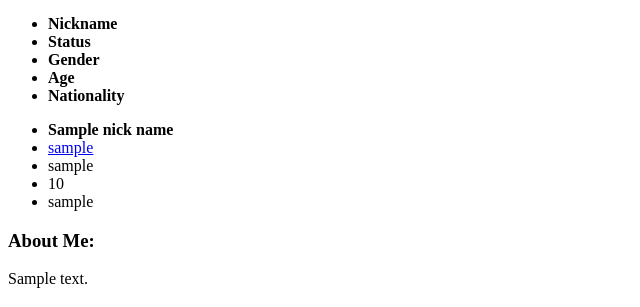
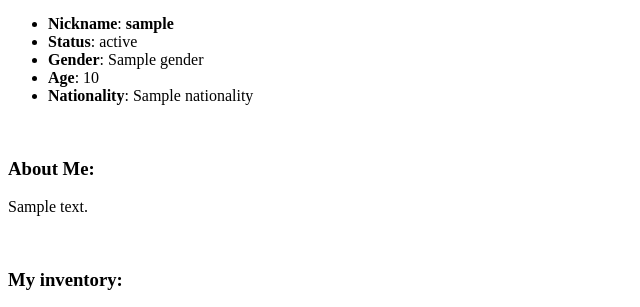
Before and after one commit to Mr-Martin/Duderinos, a PHP site: template server_wu/templates/profile.list.tpl.php in a window 1280 px wide. Shown: the part 411-718 px from the top of the page, without its empty margins (0-640 px from the left). Run offline with PHP 8.4, Linux system fonts and the light colour scheme; the template is opened without the code that fills it: most values are stand-ins (such as "Sample title", 1, 10 or a date in 2020); grey boxes marked "Sample" are stand-in pictures; data that the repository does not hold is empty.

Commit message:
profile databse connection

```diff
--- a/client_wu/style/css/main.css
+++ b/client_wu/style/css/main.css
@@ -168,7 +168,7 @@ p { float: left; }
 }
 
 #content .profileBoxlabels li {
-	width: 138px;
+	width: 130px;
 	float: left;
 	border: 1px solid black;
 }
--- a/server_wu/controllers/ProfileController.class.php
+++ b/server_wu/controllers/ProfileController.class.php
@@ -6,6 +6,7 @@ class ProfileController extends BaseController{
     'list' =>
       array('showList' =>
         array(
+          'user' => null
         )
     )
   );
@@ -17,9 +18,9 @@ class ProfileController extends BaseController{
     return $this->model;
   }
 
-  public function showList(){
+  public function showList($user){
     $model = $this->getModel();
-    $data = $model->getProfileList();
+    $data = $model->getProfileList($user);
     $this->setToResponse(
       'profile.list',
         array(
--- a/server_wu/templates/profile.list.tpl.php
+++ b/server_wu/templates/profile.list.tpl.php
@@ -1,34 +1,35 @@
-<h3>Profile:</h3><h1 class="profileName"><?php echo $profileName; ?></h1>
+<h3>Profile:</h3><h1 class="profileName"><?php echo $fullName; ?></h1>
 
 				<div id="profile">
 					<div class="profileBox">
-						<img src="../images/lordsimon.jpg" width="300px;" height="300x;"/>
+						<img src="images/<?php echo $userimage; ?>" width="300px;" height="300x;"/>
 
-						<ul class="profileBoxLabels">
-							<li><strong>Nickname</strong></li>
-							<li><strong>Status</strong></li>
-							<li><strong>Gender</strong></li>
-							<li><strong>Age</strong></li>
-							<li><strong>Nationality</strong></li>
+						<!-- <ul class="profileBoxLabels"> -->
+						<ul>
+							<li><strong>Nickname</strong>: <strong><?php echo $userName; ?></strong></li>
+							<li><strong>Status</strong>: <?php echo $status; ?></li>
+							<li><strong>Gender</strong>: <?php echo $gender; ?></li>
+							<li><strong>Age</strong>: <?php echo $age; ?></li>
+							<li><strong>Nationality</strong>: <?php echo $nationality; ?></li>
 
 						</ul>
 
-						<ul class="profileBoxInfo">
-							<li><strong><?php echo $nickName; ?></strong></li>
-							<li><a href="#"><?php echo $nickStatus; ?></a></li>
-							<li><?php echo $nickGender; ?></li>
-							<li><?php echo $nickAge; ?></li>
-							<li><?php echo $nickNat; ?></li>
+						<!-- <ul class="profileBoxInfo">
+							<li><strong><?php echo $userName; ?></strong></li>
+							<li><?php echo $status; ?></li>
+							<li><?php echo $gender; ?></li>
+							<li><?php echo $age; ?></li>
+							<li><?php echo $nationality; ?></li>
 
-						</ul>
-
+						</ul> -->
+						<br />
 						<h3>About Me:</h3>
-						<p class="profileDesc"><?php echo $profileDesc; ?></p>
+						<p class="profileDesc"><?php echo $about; ?></p>
 
 						<br>
 						<h3>My inventory:</h3>
 						<div class="inventory">
-							<img src="../images/price_chart.jpg" width="450px;" height="155x;"/>
+							<img src="images/price_chart.jpg" width="450px;" height="155x;"/>
 						</div>
 
 					</div>
```
Also changed, not shown: server_wu/models/ProfileModel.class.php (+14 -12 lines).
